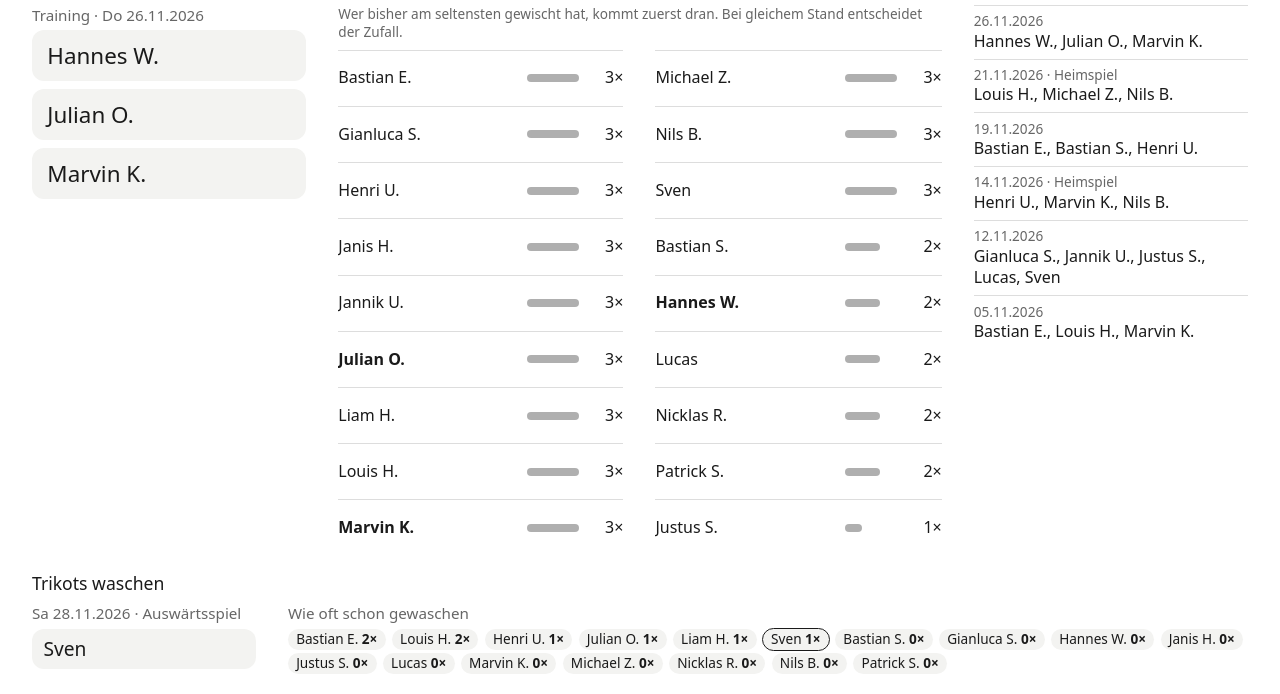
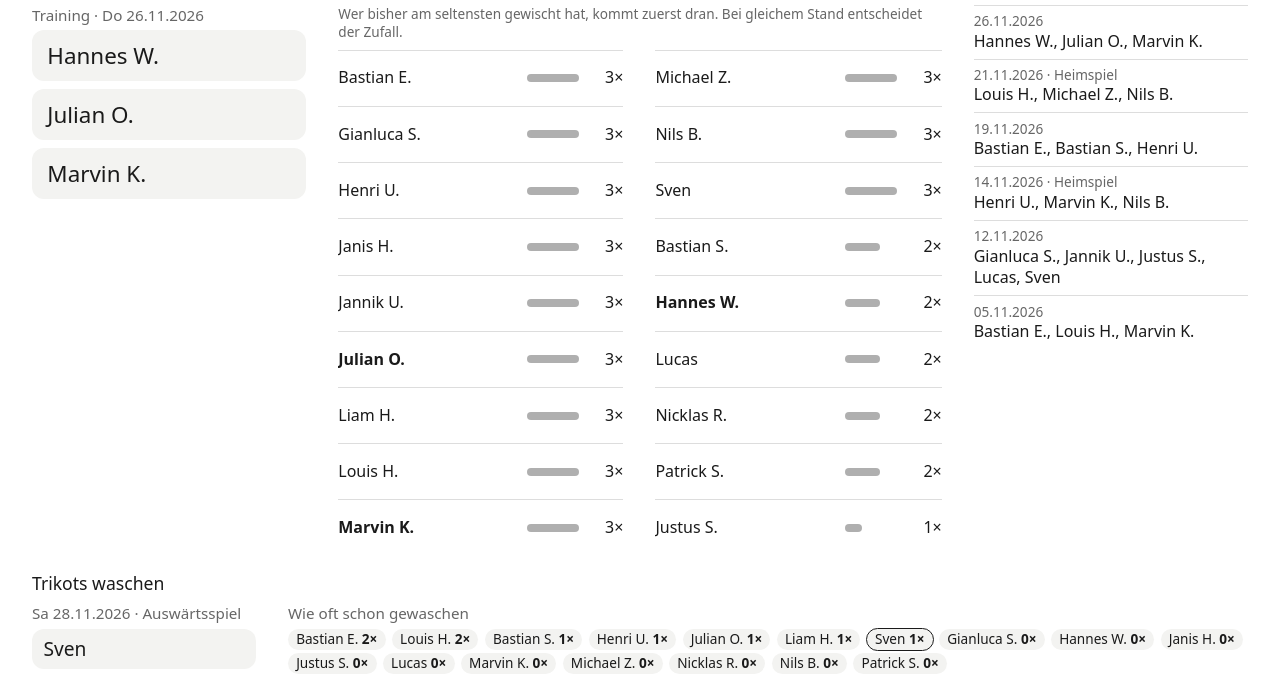
Before and after one commit to codebaseheini/wischplan-westfalia, a plain HTML site: page index.html in a window 1280 px wide. Shown: the part 106-800 px from the top of the page. Drawn offline with Linux system fonts and the light colour scheme.

Commit message:
Wischplan aktualisiert

```diff
--- a/index.html
+++ b/index.html
@@ -96,7 +96,7 @@
     <div class="tpicks"><div class="grp"><h3>Sa 28.11.2026 · Auswärtsspiel</h3>
 <p class="name">Sven</p></div>
 </div>
-    <div class="grp tcount"><h3>Wie oft schon gewaschen</h3><div class="chips"><span class="chip">Bastian E. <b>2×</b></span><span class="chip">Louis H. <b>2×</b></span><span class="chip">Henri U. <b>1×</b></span><span class="chip">Julian O. <b>1×</b></span><span class="chip">Liam H. <b>1×</b></span><span class="chip heute">Sven <b>1×</b></span><span class="chip">Bastian S. <b>0×</b></span><span class="chip">Gianluca S. <b>0×</b></span><span class="chip">Hannes W. <b>0×</b></span><span class="chip">Janis H. <b>0×</b></span><span class="chip">Justus S. <b>0×</b></span><span class="chip">Lucas <b>0×</b></span><span class="chip">Marvin K. <b>0×</b></span><span class="chip">Michael Z. <b>0×</b></span><span class="chip">Nicklas R. <b>0×</b></span><span class="chip">Nils B. <b>0×</b></span><span class="chip">Patrick S. <b>0×</b></span></div></div>
+    <div class="grp tcount"><h3>Wie oft schon gewaschen</h3><div class="chips"><span class="chip">Bastian E. <b>2×</b></span><span class="chip">Louis H. <b>2×</b></span><span class="chip">Bastian S. <b>1×</b></span><span class="chip">Henri U. <b>1×</b></span><span class="chip">Julian O. <b>1×</b></span><span class="chip">Liam H. <b>1×</b></span><span class="chip heute">Sven <b>1×</b></span><span class="chip">Gianluca S. <b>0×</b></span><span class="chip">Hannes W. <b>0×</b></span><span class="chip">Janis H. <b>0×</b></span><span class="chip">Justus S. <b>0×</b></span><span class="chip">Lucas <b>0×</b></span><span class="chip">Marvin K. <b>0×</b></span><span class="chip">Michael Z. <b>0×</b></span><span class="chip">Nicklas R. <b>0×</b></span><span class="chip">Nils B. <b>0×</b></span><span class="chip">Patrick S. <b>0×</b></span></div></div>
   </div>
 </section>
 <section class="s-rank">
```
